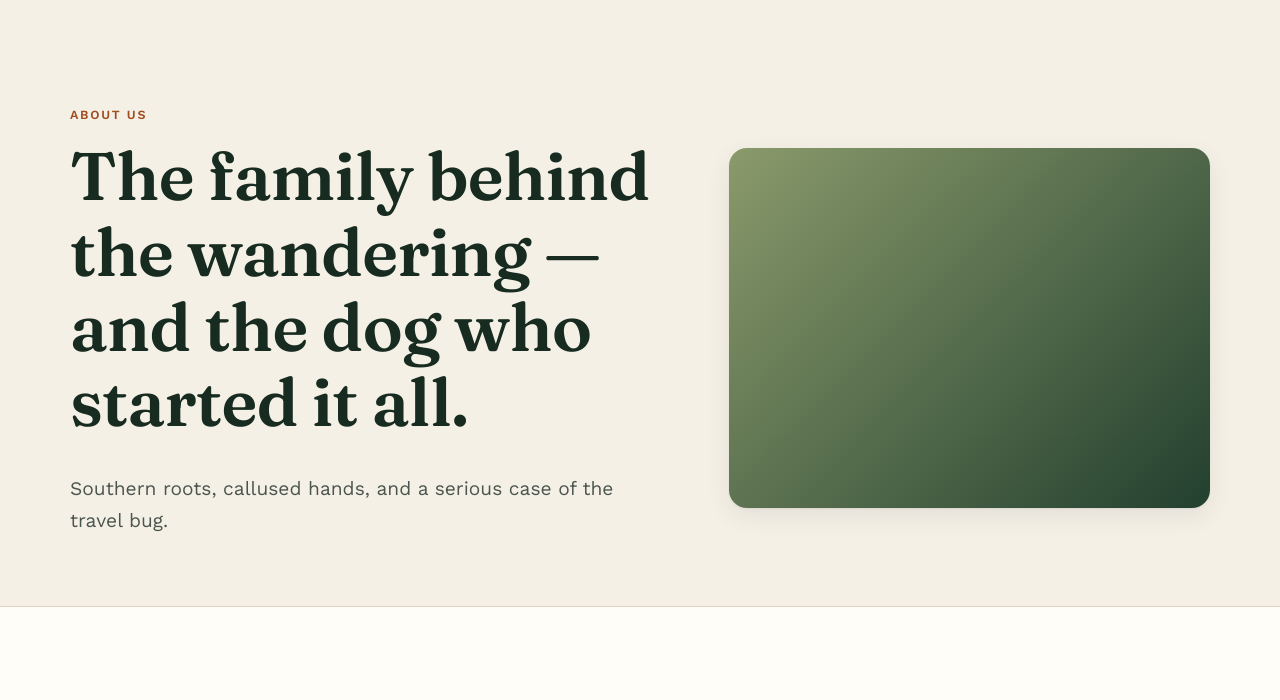
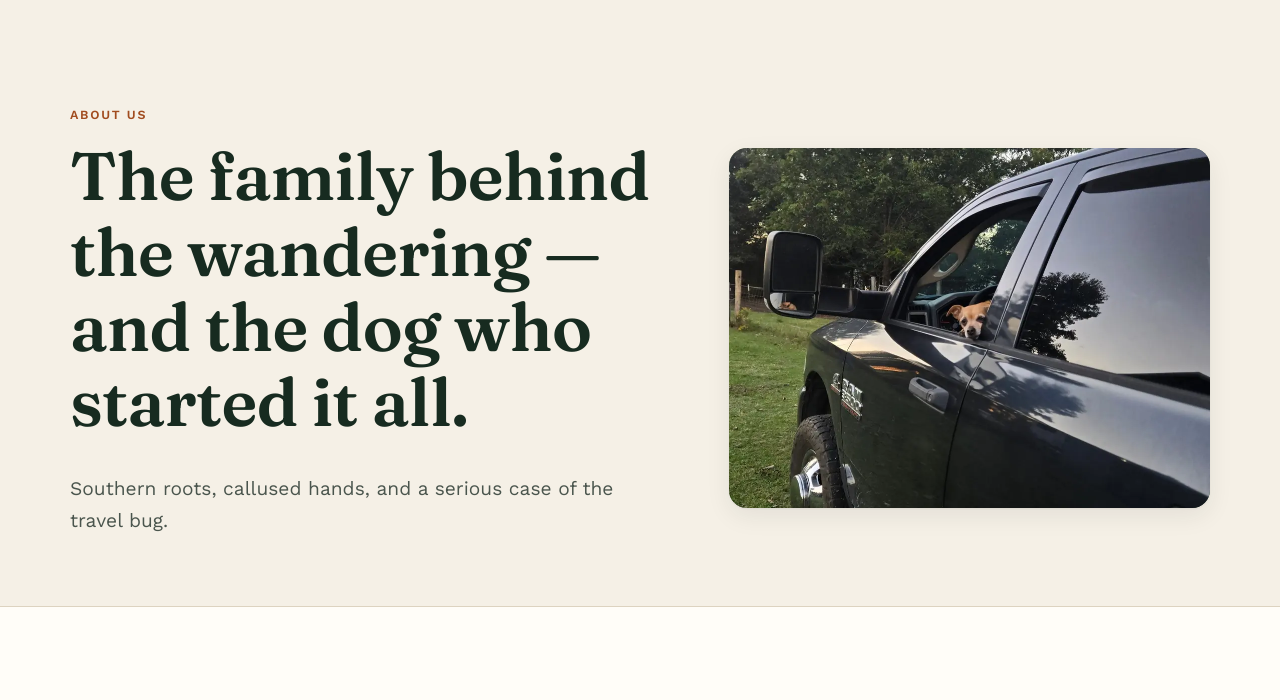
Before and after one commit to taylorj558/wanderingwillowrv, a plain HTML site: page about.html in a window 1280 px wide. Shown: the part 74-774 px from the top of the page. Drawn offline with nearby package versions, Linux system fonts and the light colour scheme.

Commit message:
About page: Willow in the truck photo replaces missing image
Co-Authored-By: Claude Opus 5.5 <noreply@anthropic.com>
Claude-Session: https://claude.ai/code/session_01E29rhF4XaSC5TLNKNVgp7u

```diff
--- a/about.html
+++ b/about.html
@@ -32,7 +32,7 @@
       <p class="lead">Southern roots, callused hands, and a serious case of the travel bug.</p>
     </div>
     <div class="photo-frame">
-      <img src="assets/img/about-campsite.jpg" alt="Our Sabre 5th wheel set up at a shaded campsite">
+      <img src="assets/img/willow-driving.webp" srcset="assets/img/willow-driving-480.webp 480w, assets/img/willow-driving-960.webp 960w, assets/img/willow-driving.webp 1500w" sizes="(max-width: 900px) 92vw, 540px" width="1500" height="1125" fetchpriority="high" alt="Willow peeking out the driver's window of our truck, ready for the next trip">
     </div>
   </div>
 </section>
```
Also changed, not shown: assets/img/willow-driving-480.webp (added), assets/img/willow-driving-960.webp (added), assets/img/willow-driving.jpg (added), assets/img/willow-driving.webp (added).
